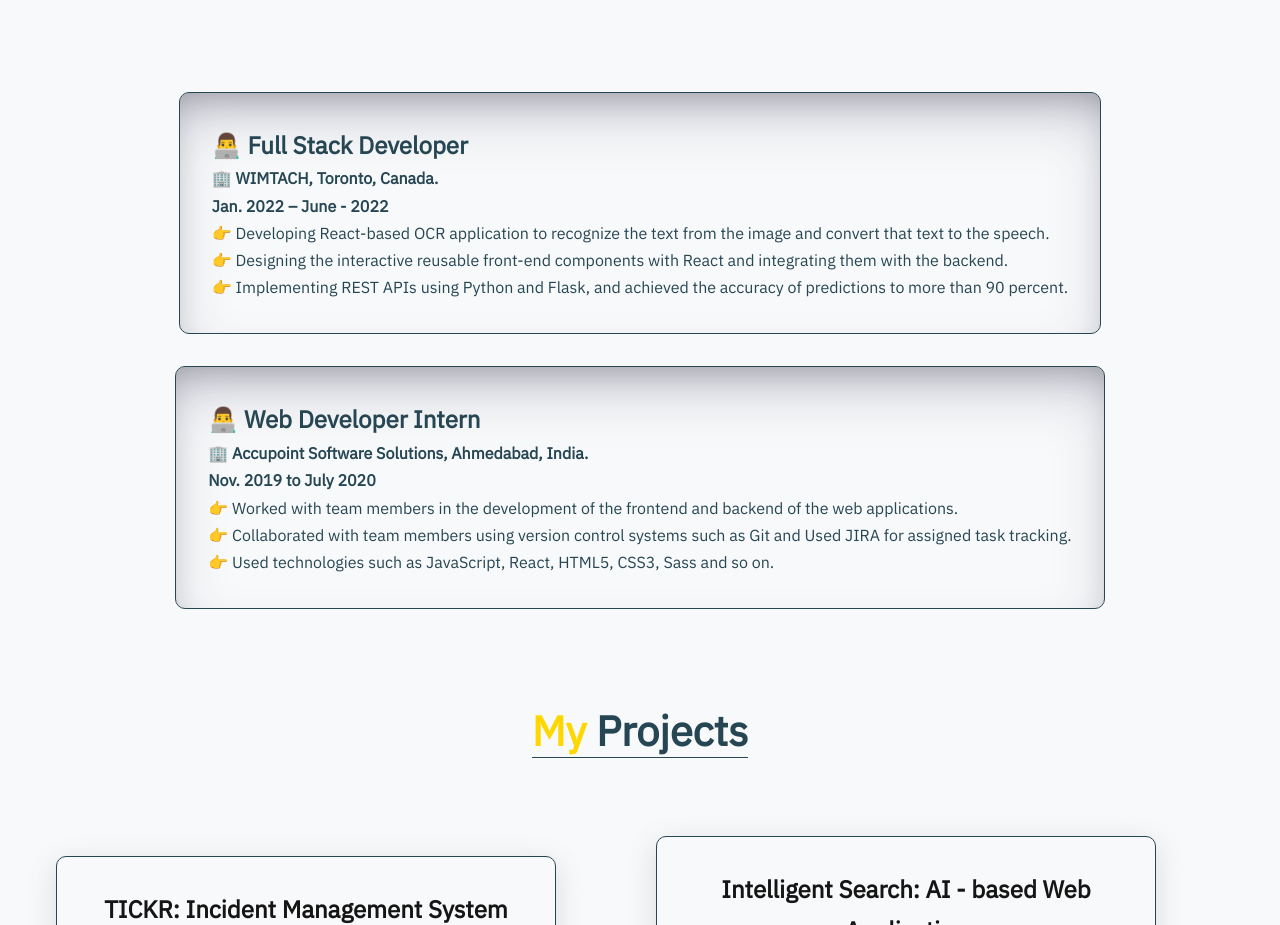
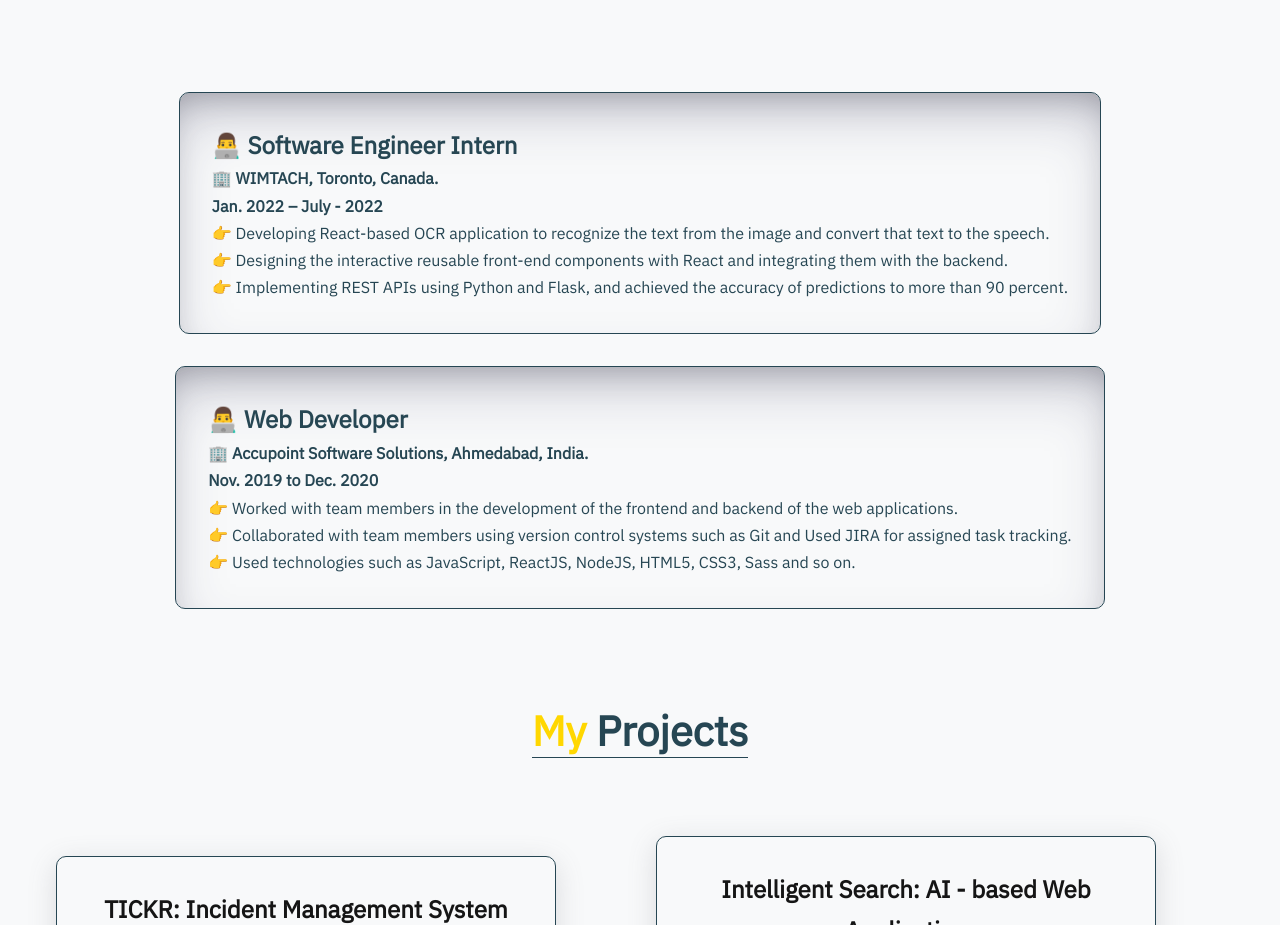
Before and after one commit to Krunal-97/Krunal_Portfolio, a React (Create React App) app: page / in a window 1280 px wide. Shown: the part 1700-2625 px from the top of the page. Built offline with nearby package versions, Linux system fonts and the light colour scheme; a web font is replaced by a local one.

Commit message:
Resume updated

```diff
--- a/src/components/exprience/Exprience.jsx
+++ b/src/components/exprience/Exprience.jsx
@@ -12,9 +12,9 @@ const Exprience = () => {
           </h1>
         </div>
         <div className="exprience__section">
-          <h2 className="exprience__title">👨‍💻 Full Stack Developer</h2>
+          <h2 className="exprience__title">👨‍💻 Software Engineer Intern</h2>
           <h4 className="exprience__subtitle">🏢 WIMTACH, Toronto, Canada.</h4>
-          <h4 className="exprience__subtitle">Jan. 2022 – June - 2022</h4>
+          <h4 className="exprience__subtitle">Jan. 2022 – July - 2022</h4>
           <p className="exprience__description">
             👉 Developing React-based OCR application to recognize the text from
             the image and convert that text to the speech.
@@ -30,11 +30,11 @@ const Exprience = () => {
         </div>
 
         <div className="exprience__section">
-          <h2 className="exprience__title">👨‍💻 Web Developer Intern</h2>
+          <h2 className="exprience__title">👨‍💻 Web Developer</h2>
           <h4 className="exprience__subtitle">
             🏢 Accupoint Software Solutions, Ahmedabad, India.
           </h4>
-          <h4 className="exprience__subtitle">Nov. 2019 to July 2020</h4>
+          <h4 className="exprience__subtitle">Nov. 2019 to Dec. 2020</h4>
           <p className="exprience__description">
             👉 Worked with team members in the development of the frontend and
             backend of the web applications.
@@ -44,8 +44,8 @@ const Exprience = () => {
             as Git and Used JIRA for assigned task tracking.
           </p>
           <p className="exprience__description">
-            👉 Used technologies such as JavaScript, React, HTML5, CSS3, Sass
-            and so on.
+            👉 Used technologies such as JavaScript, ReactJS, NodeJS, HTML5,
+            CSS3, Sass and so on.
           </p>
         </div>
       </div>
```
Also changed, not shown: 10 other files (tests, documents, lock files or other folders).
